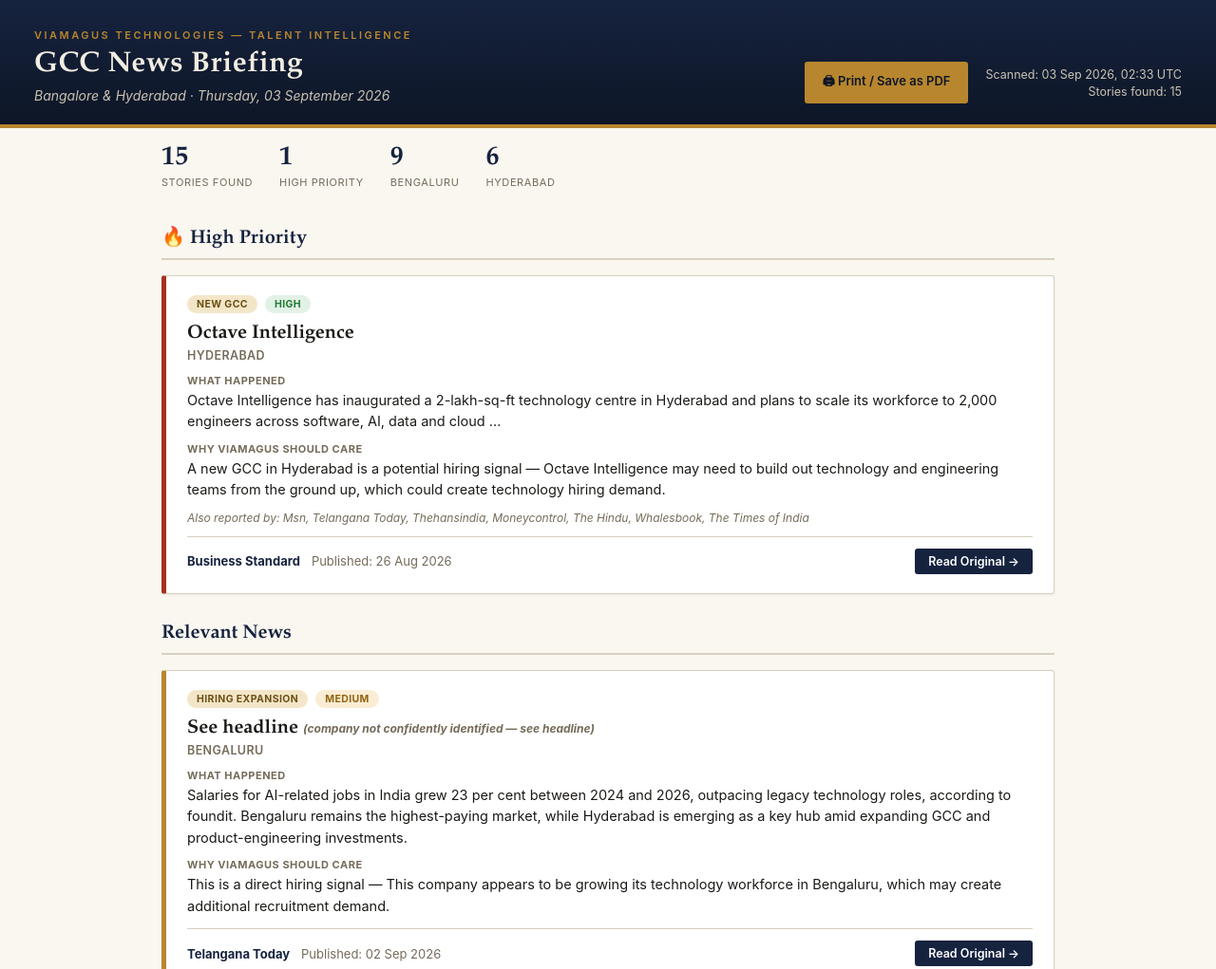
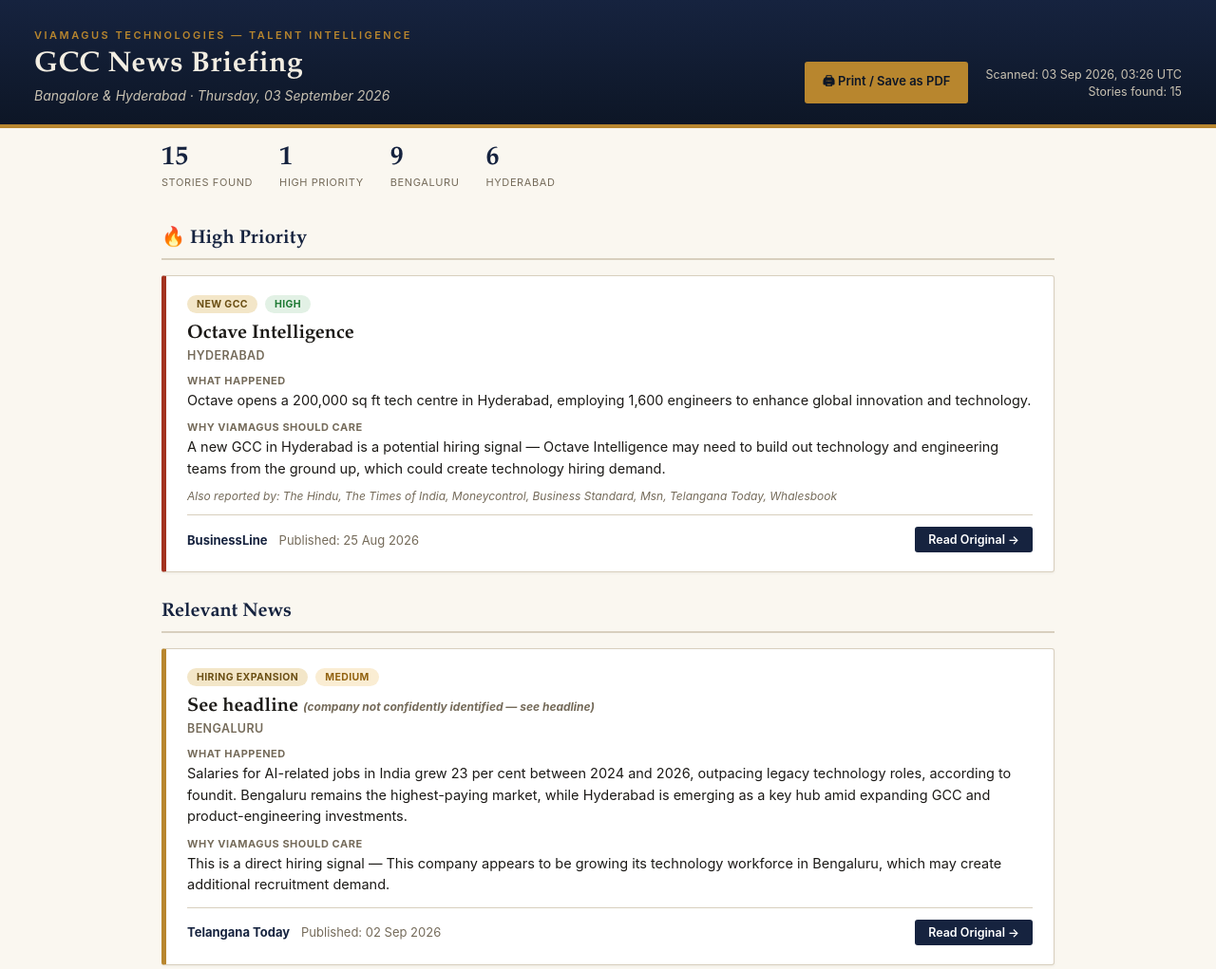
Before and after one commit to tanmayagarwal-del/viamagus-gcc-news, a plain HTML site: page 2026-09-03.html in a window 1280 px wide. Shown: the top 1021 px of the page at 95% size. Drawn offline with Linux system fonts and the light colour scheme.

Commit message:
Report for 2026-09-03

```diff
--- a/2026-09-03.html
+++ b/2026-09-03.html
@@ -344,7 +344,7 @@ section h2 {
     <button class="btn btn-primary no-print" onclick="window.print()">🖨 Print / Save as PDF</button>
 
     <div class="meta">
-      <span>Scanned: 03 Sep 2026, 02:33 UTC</span>
+      <span>Scanned: 03 Sep 2026, 03:26 UTC</span>
       <span>Stories found: 15</span>
     </div>
 
@@ -378,19 +378,19 @@ section h2 {
   <p class="location">Hyderabad</p>
   <div class="field">
     <span class="field-label">What happened</span>
-    <p>Octave Intelligence has inaugurated a 2-lakh-sq-ft technology centre in Hyderabad and plans to scale its workforce to 2,000 engineers across software, AI, data and cloud ...</p>
+    <p>Octave opens a 200,000 sq ft tech centre in Hyderabad, employing 1,600 engineers to enhance global innovation and technology.</p>
   </div>
   <div class="field">
     <span class="field-label">Why ViaMagus should care</span>
     <p>A new GCC in Hyderabad is a potential hiring signal — Octave Intelligence may need to build out technology and engineering teams from the ground up, which could create technology hiring demand.</p>
   </div>
 
-  <div class="also-reported">Also reported by: Msn, Telangana Today, Thehansindia, Moneycontrol, The Hindu, Whalesbook, The Times of India</div>
+  <div class="also-reported">Also reported by: The Hindu, The Times of India, Moneycontrol, Business Standard, Msn, Telangana Today, Whalesbook</div>
 
   <div class="card-foot">
-    <span class="source">Business Standard</span>
-    <span class="published">Published: 26 Aug 2026</span>
-    <a class="read-original" href="https://www.business-standard.com/industry/news/companies-octave-intelligence-sets-up-gcc-in-hyderabad-to-scale-centre-to-2000-engineers-126082600587_1.html" target="_blank" rel="noopener noreferrer">Read Original →</a>
+    <span class="source">BusinessLine</span>
+    <span class="published">Published: 25 Aug 2026</span>
+    <a class="read-original" href="https://www.thehindubusinessline.com/info-tech/octave-sets-up-tech-centre-with-1600-engineers/article71392448.ece" target="_blank" rel="noopener noreferrer">Read Original →</a>
   </div>
 </article>
 
@@ -703,7 +703,7 @@ section h2 {
   <p class="location">Hyderabad</p>
   <div class="field">
     <span class="field-label">What happened</span>
-    <p>The Centre of Excellence (CoE) will incorporate IITH’s engineering and technical excellence with Jindal Steel’s expertise in manufacturing, metallurgy, and engineering to innovate and construct applications for high-strength, value-added and value-engineered steels.</p>
+    <p>The Centre of Excellence (CoE) will incorporate IITH’s engineering and technical excellence with Jindal Steel’s expertise in manufacturing, metallurgy, and engineering to innovate and construct ...</p>
   </div>
   <div class="field">
     <span class="field-label">Why ViaMagus should care</span>
```
Also changed, not shown: archive.html (added, +21 -0 lines), index.html (+7 -7 lines).
